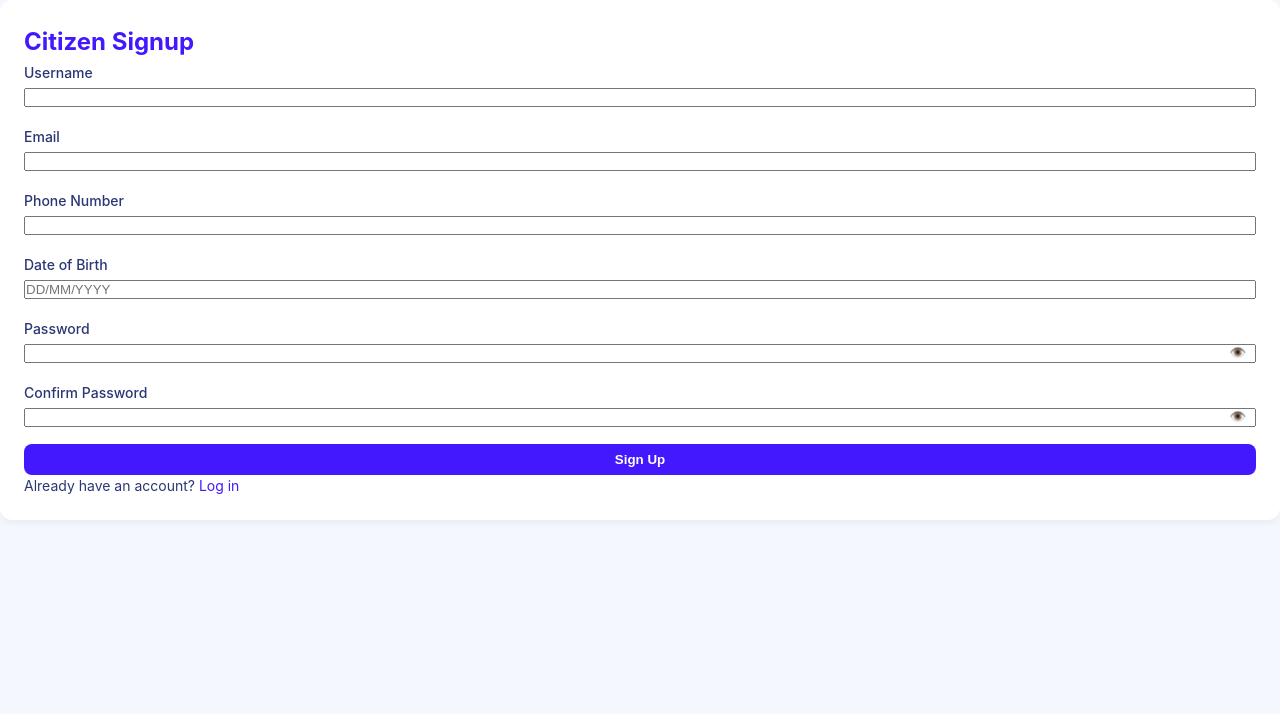
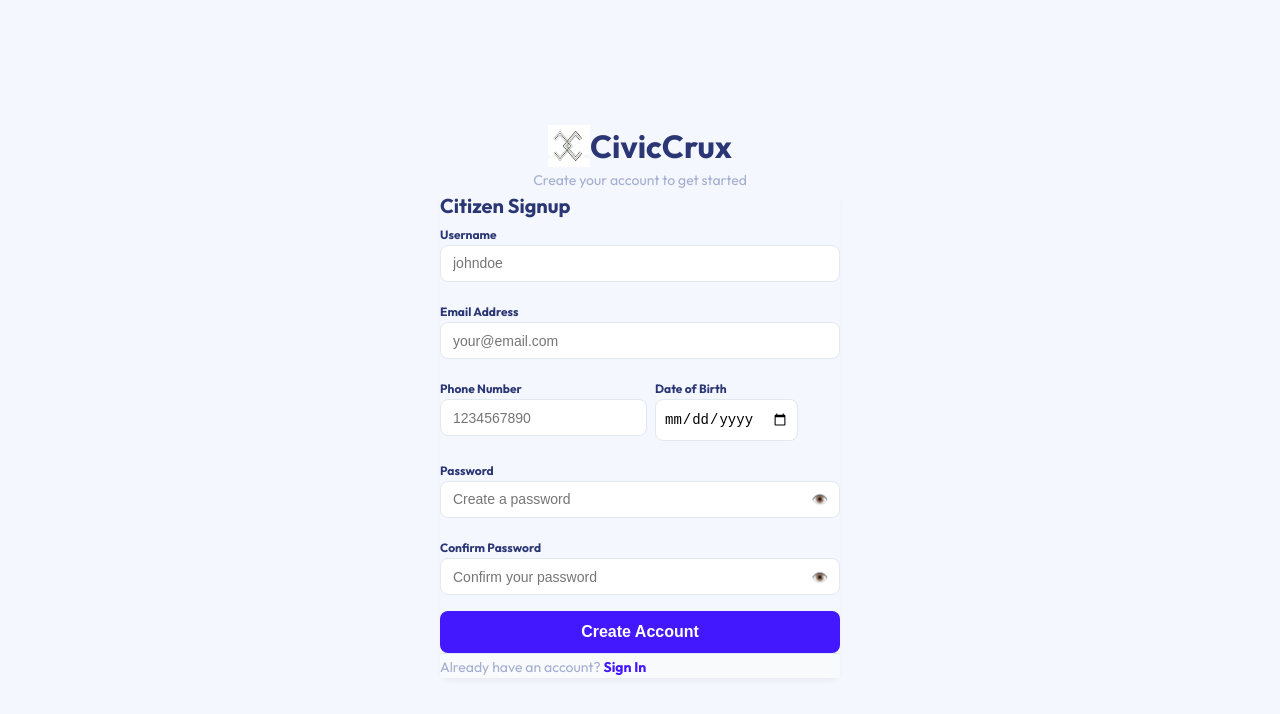
Before and after one commit to prithikka/CivicCrux, a React app in the folder frontend/: page /citizen-signup in a window 1280 px wide. Shown: the top 714 px of the page. Built offline with nearby package versions, Linux system fonts and the light colour scheme; the HTML template or start-up script is replaced by a standard one.

Commit message:
login-UI

```diff
--- a/frontend/src/index.css
+++ b/frontend/src/index.css
@@ -1,3 +1,5 @@
+@import url('https://fonts.googleapis.com/css2?family=Outfit:wght@300;400;500;600;700&display=swap');
+
 :root {
   --bg-main: #f4f7fe;
   --bg-card: #ffffff;
@@ -8,7 +10,7 @@
   --color-warning: #ffce20;
   --color-error: #ee5d50;
   --color-border: #e2e8f0;
-  --font-family: 'Inter', system-ui, sans-serif;
+  --font-family: 'Outfit', 'Inter', system-ui, sans-serif;
 }
 
 * {
@@ -36,29 +38,90 @@ a {
   padding: 2rem;
 }
 
-.flex { display: flex; }
-.flex-col { flex-direction: column; }
-.items-center { align-items: center; }
-.justify-between { justify-content: space-between; }
-.justify-center { justify-content: center; }
-.gap-1 { gap: 0.25rem; }
-.gap-2 { gap: 0.5rem; }
-.gap-4 { gap: 1rem; }
-.gap-6 { gap: 1.5rem; }
-.w-full { width: 100%; }
+.flex {
+  display: flex;
+}
+
+.flex-col {
+  flex-direction: column;
+}
+
+.items-center {
+  align-items: center;
+}
+
+.justify-between {
+  justify-content: space-between;
+}
+
+.justify-center {
+  justify-content: center;
+}
+
+.gap-1 {
+  gap: 0.25rem;
+}
+
+.gap-2 {
+  gap: 0.5rem;
+}
+
+.gap-4 {
+  gap: 1rem;
+}
+
+.gap-6 {
+  gap: 1.5rem;
+}
+
+.w-full {
+  width: 100%;
+}
 
 /* Typography */
-.text-xs { font-size: 0.75rem; }
-.text-sm { font-size: 0.875rem; }
-.text-base { font-size: 1rem; }
-.text-lg { font-size: 1.125rem; }
-.text-xl { font-size: 1.25rem; }
-.text-2xl { font-size: 1.5rem; }
-.font-bold { font-weight: 700; }
-.font-semibold { font-weight: 600; }
-.font-medium { font-weight: 500; }
-.text-gray { color: var(--text-secondary); }
-.text-primary { color: var(--color-primary); }
+.text-xs {
+  font-size: 0.75rem;
+}
+
+.text-sm {
+  font-size: 0.875rem;
+}
+
+.text-base {
+  font-size: 1rem;
+}
+
+.text-lg {
+  font-size: 1.125rem;
+}
+
+.text-xl {
+  font-size: 1.25rem;
+}
+
+.text-2xl {
+  font-size: 1.5rem;
+}
+
+.font-bold {
+  font-weight: 700;
+}
+
+.font-semibold {
+  font-weight: 600;
+}
+
+.font-medium {
+  font-weight: 500;
+}
+
+.text-gray {
+  color: var(--text-secondary);
+}
+
+.text-primary {
+  color: var(--color-primary);
+}
 
 /* Common UI */
 .card {
@@ -84,6 +147,7 @@ a {
   background-color: var(--color-primary);
   color: white;
 }
+
 .btn-primary:hover {
   background-color: #3311cc;
 }
@@ -103,13 +167,30 @@ a {
   font-weight: 600;
 }
 
-.badge-in-process { background-color: #e0e5ff; color: var(--color-primary); }
-.badge-reported { background-color: #fff9e6; color: #b28a00; border: 1px solid var(--color-warning); }
-.badge-resolved { background-color: #e6fcf5; color: #038a66; }
-.badge-escalated { background-color: #ffeeeb; color: var(--color-error); }
+.badge-in-process {
+  background-color: #e0e5ff;
+  color: var(--color-primary);
+}
+
+.badge-reported {
+  background-color: #fff9e6;
+  color: #b28a00;
+  border: 1px solid var(--color-warning);
+}
+
+.badge-resolved {
+  background-color: #e6fcf5;
+  color: #038a66;
+}
+
+.badge-escalated {
+  background-color: #ffeeeb;
+  color: var(--color-error);
+}
 
 /* Form inputs */
-.select-input, .text-input {
+.select-input,
+.text-input {
   padding: 0.5rem;
   border-radius: 6px;
   border: 1px solid var(--color-border);
--- a/frontend/src/pages/CitizenDashboard.jsx
+++ b/frontend/src/pages/CitizenDashboard.jsx
@@ -41,7 +41,7 @@ export default function CitizenDashboard() {
         <div style={{ minHeight: '100vh', paddingBottom: '2rem' }}>
             <Header
                 title="My Civic Reports"
-                user={user.name ? `${user.name} (Citizen)` : "Loading..."}
+                user={user.username ? `${user.username} (Citizen)` : (user.name ? `${user.name} (Citizen)` : "Loading...")}
                 extraAction={
                     <Link to="/report" className="btn btn-primary" style={{ padding: '0.75rem 1.5rem', borderRadius: '8px', textDecoration: 'none' }}>+ Report New Issue</Link>
                 }
--- a/frontend/src/pages/CitizenLogin.jsx
+++ b/frontend/src/pages/CitizenLogin.jsx
@@ -30,35 +30,46 @@ export default function CitizenLogin() {
     };
 
     return (
-        <div className="flex flex-col items-center justify-center p-8 min-h-screen bg-gray-100">
-            <div className="card p-8 w-full max-w-md bg-white rounded shadow text-center">
-                <h2 className="text-2xl font-bold mb-6 text-primary">Citizen Login</h2>
-                {error && <p className="text-red-500 mb-4">{error}</p>}
+        <div className="flex flex-col items-center justify-center p-4" style={{ backgroundColor: '#f4f7fe', minHeight: '100vh' }}>
+            <div className="text-center mb-6 mt-2">
+                <div className="flex items-center justify-center gap-3 mb-2">
+                    <img src="/logo.png" alt="CivicCrux Logo" style={{ width: '42px', height: '42px' }} />
+                    <h1 className="text-3xl font-bold" style={{ color: 'var(--text-primary)', margin: 0 }}>CivicCrux</h1>
+                </div>
+                <p className="text-sm text-gray" style={{ color: 'var(--text-secondary)' }}>Report and resolve civic issues in your area</p>
+            </div>
 
-                <form onSubmit={handleLogin} className="flex flex-col gap-4 text-left">
+            <div className="bg-white w-full max-w-sm rounded-xl shadow-sm overflow-hidden" style={{ borderRadius: '12px', boxShadow: '0 4px 6px -1px rgba(0, 0, 0, 0.05)', maxWidth: '400px' }}>
+                <div className="p-6">
+                    <h2 className="text-xl font-bold text-center mb-6" style={{ color: 'var(--text-primary)' }}>Citizen Login</h2>
+                    {error && <p className="text-red-500 mb-4 text-sm font-bold text-center">{error}</p>}
+
+                    <form onSubmit={handleLogin} className="flex flex-col gap-4 text-left border-b border-gray-200 pb-6 mb-2" style={{ borderBottom: '1px solid var(--color-border)' }}>
                         <div>
-                        <label className="block text-sm font-medium mb-1">Username</label>
-                        <input type="text" className="input w-full" value={formData.username} onChange={e => setFormData({ ...formData, username: e.target.value })} required />
+                            <label className="block text-xs font-bold mb-1" style={{ color: 'var(--text-primary)' }}>Username</label>
+                            <div style={{ position: 'relative' }}>
+                                <input type="text" className="input w-full" value={formData.username} onChange={e => setFormData({ ...formData, username: e.target.value })} required placeholder="johndoe" style={{ border: '1px solid var(--color-border)', borderRadius: '8px', padding: '0.6rem 0.75rem', width: '100%', fontSize: '0.875rem' }} />
+                            </div>
                         </div>
                         <div>
-                        <label className="block text-sm font-medium mb-1">Password</label>
+                            <label className="block text-xs font-bold mb-1" style={{ color: 'var(--text-primary)' }}>Password</label>
                             <div style={{ position: 'relative' }}>
-                            <input type={showPassword ? "text" : "password"} className="input w-full" value={formData.password} onChange={e => setFormData({ ...formData, password: e.target.value })} required />
-                            <button type="button" onClick={() => setShowPassword(!showPassword)} style={{ position: 'absolute', right: '10px', top: '50%', transform: 'translateY(-50%)', background: 'none', border: 'none', cursor: 'pointer' }}>
+                                <input type={showPassword ? "text" : "password"} className="input w-full" value={formData.password} onChange={e => setFormData({ ...formData, password: e.target.value })} required placeholder="Enter your password" style={{ border: '1px solid var(--color-border)', borderRadius: '8px', padding: '0.6rem 2.5rem 0.6rem 0.75rem', width: '100%', fontSize: '0.875rem' }} />
+                                <button type="button" onClick={() => setShowPassword(!showPassword)} style={{ position: 'absolute', right: '12px', top: '50%', transform: 'translateY(-50%)', background: 'none', border: 'none', cursor: 'pointer', color: 'var(--text-secondary)' }}>
                                     {showPassword ? '🙈' : '👁️'}
                                 </button>
                             </div>
                         </div>
-                    <button type="submit" className="btn btn-primary w-full mt-2">Login</button>
+                        <button type="submit" className="btn btn-primary w-full mt-2" style={{ padding: '0.75rem', borderRadius: '8px', fontSize: '1rem', background: 'var(--color-primary)' }}>Sign In</button>
+                        <div className="text-center mt-2">
+                            <Link to="/citizen-forgot" className="text-primary text-sm hover:underline font-bold">Forgot Password?</Link>
+                        </div>
                     </form>
+                </div>
 
-                <div className="mt-6 flex flex-col gap-2 text-sm text-gray-600">
-                    <p>
-                        <Link to="/citizen-forgot" className="text-primary hover:underline">Forgot Password?</Link>
-                    </p>
-                    <p>
-                        Don't have an account? <Link to="/citizen-signup" className="text-primary hover:underline">Sign up</Link>
-                    </p>
+                <div className="py-4 text-center" style={{ backgroundColor: '#f9fafb' }}>
+                    <span className="text-sm" style={{ color: 'var(--text-secondary)' }}>Don't have an account? </span>
+                    <Link to="/citizen-signup" className="text-sm font-bold hover:underline" style={{ color: 'var(--color-primary)' }}>Sign Up</Link>
                 </div>
             </div>
         </div>
--- a/frontend/src/pages/CitizenSignup.jsx
+++ b/frontend/src/pages/CitizenSignup.jsx
@@ -57,52 +57,73 @@ export default function CitizenSignup() {
     };
 
     return (
-        <div className="flex flex-col items-center justify-center p-8 min-h-screen bg-gray-100">
-            <div className="card p-8 w-full max-w-md bg-white rounded shadow text-center">
-                <h2 className="text-2xl font-bold mb-6 text-primary">Citizen Signup</h2>
-                {error && <p className="text-red-500 mb-4">{error}</p>}
+        <div className="flex flex-col items-center justify-center p-4" style={{ backgroundColor: '#f4f7fe', minHeight: '100vh' }}>
+            <div className="text-center mb-6 mt-4">
+                <div className="flex items-center justify-center gap-3 mb-2">
+                    <img src="/logo.png" alt="CivicCrux Logo" style={{ width: '42px', height: '42px' }} />
+                    <h1 className="text-3xl font-bold" style={{ color: 'var(--text-primary)', margin: 0 }}>CivicCrux</h1>
+                </div>
+                <p className="text-sm text-gray" style={{ color: 'var(--text-secondary)' }}>Create your account to get started</p>
+            </div>
 
-                <form onSubmit={handleSignup} className="flex flex-col gap-4 text-left">
+            <div className="bg-white w-full max-w-sm rounded-xl shadow-sm overflow-hidden mb-8" style={{ borderRadius: '12px', boxShadow: '0 4px 6px -1px rgba(0, 0, 0, 0.05)', maxWidth: '400px' }}>
+                <div className="p-6">
+                    <h2 className="text-xl font-bold text-center mb-6" style={{ color: 'var(--text-primary)' }}>Citizen Signup</h2>
+                    {error && <p className="text-red-500 mb-4 text-sm font-bold text-center">{error}</p>}
+
+                    <form onSubmit={handleSignup} className="flex flex-col gap-4 text-left border-b border-gray-200 pb-6 mb-2" style={{ borderBottom: '1px solid var(--color-border)' }}>
                         <div>
-                        <label className="block text-sm font-medium mb-1">Username</label>
-                        <input type="text" className="input w-full" value={formData.username} onChange={e => setFormData({ ...formData, username: e.target.value })} required />
+                            <label className="block text-xs font-bold mb-1" style={{ color: 'var(--text-primary)' }}>Username</label>
+                            <div style={{ position: 'relative' }}>
+                                <input type="text" className="input w-full" value={formData.username} onChange={e => setFormData({ ...formData, username: e.target.value })} required placeholder="johndoe" style={{ border: '1px solid var(--color-border)', borderRadius: '8px', padding: '0.6rem 0.75rem', width: '100%', fontSize: '0.875rem' }} />
+                            </div>
                         </div>
                         <div>
-                        <label className="block text-sm font-medium mb-1">Email</label>
-                        <input type="email" className="input w-full" value={formData.email} onChange={e => setFormData({ ...formData, email: e.target.value })} required />
+                            <label className="block text-xs font-bold mb-1" style={{ color: 'var(--text-primary)' }}>Email Address</label>
+                            <div style={{ position: 'relative' }}>
+                                <input type="email" className="input w-full" value={formData.email} onChange={e => setFormData({ ...formData, email: e.target.value })} required placeholder="your@email.com" style={{ border: '1px solid var(--color-border)', borderRadius: '8px', padding: '0.6rem 0.75rem', width: '100%', fontSize: '0.875rem' }} />
+                            </div>
+                        </div>
+                        <div className="flex gap-2">
+                            <div className="flex-1">
+                                <label className="block text-xs font-bold mb-1" style={{ color: 'var(--text-primary)' }}>Phone Number</label>
+                                <div style={{ position: 'relative' }}>
+                                    <input type="tel" pattern="\d{10}" minLength="10" maxLength="10" className="input w-full" value={formData.phone} onChange={e => setFormData({ ...formData, phone: e.target.value })} required placeholder="1234567890" style={{ border: '1px solid var(--color-border)', borderRadius: '8px', padding: '0.6rem 0.75rem', width: '100%', fontSize: '0.875rem' }} />
+                                </div>
+                            </div>
+                            <div className="flex-1">
+                                <label className="block text-xs font-bold mb-1" style={{ color: 'var(--text-primary)' }}>Date of Birth</label>
+                                <div style={{ position: 'relative' }}>
+                                    <input type="date" className="input w-full" value={formData.dob} onChange={e => setFormData({ ...formData, dob: e.target.value })} required style={{ border: '1px solid var(--color-border)', borderRadius: '8px', padding: '0.4rem 0.5rem', width: '100%', fontSize: '0.875rem', height: '41.6px' }} />
+                                </div>
+                            </div>
                         </div>
                         <div>
-                        <label className="block text-sm font-medium mb-1">Phone Number</label>
-                        <input type="tel" className="input w-full" value={formData.phone} onChange={e => setFormData({ ...formData, phone: e.target.value })} required />
-                    </div>
-                    <div>
-                        <label className="block text-sm font-medium mb-1">Date of Birth</label>
-                        <input type="text" placeholder="DD/MM/YYYY" className="input w-full" value={formData.dob} onChange={e => setFormData({ ...formData, dob: e.target.value })} required />
-                    </div>
-                    <div>
-                        <label className="block text-sm font-medium mb-1">Password</label>
+                            <label className="block text-xs font-bold mb-1" style={{ color: 'var(--text-primary)' }}>Password</label>
                             <div style={{ position: 'relative' }}>
-                            <input type={showPassword ? "text" : "password"} className="input w-full" value={formData.password} onChange={e => setFormData({ ...formData, password: e.target.value })} required minLength="8" />
-                            <button type="button" onClick={() => setShowPassword(!showPassword)} style={{ position: 'absolute', right: '10px', top: '50%', transform: 'translateY(-50%)', background: 'none', border: 'none', cursor: 'pointer' }}>
+                                <input type={showPassword ? "text" : "password"} className="input w-full" value={formData.password} onChange={e => setFormData({ ...formData, password: e.target.value })} required minLength="8" placeholder="Create a password" style={{ border: '1px solid var(--color-border)', borderRadius: '8px', padding: '0.6rem 2.5rem 0.6rem 0.75rem', width: '100%', fontSize: '0.875rem' }} />
+                                <button type="button" onClick={() => setShowPassword(!showPassword)} style={{ position: 'absolute', right: '12px', top: '50%', transform: 'translateY(-50%)', background: 'none', border: 'none', cursor: 'pointer', color: 'var(--text-secondary)' }}>
                                     {showPassword ? '🙈' : '👁️'}
                                 </button>
                             </div>
                         </div>
                         <div>
-                        <label className="block text-sm font-medium mb-1">Confirm Password</label>
+                            <label className="block text-xs font-bold mb-1" style={{ color: 'var(--text-primary)' }}>Confirm Password</label>
                             <div style={{ position: 'relative' }}>
-                            <input type={showPassword ? "text" : "password"} className="input w-full" value={formData.confirmPassword} onChange={e => setFormData({ ...formData, confirmPassword: e.target.value })} required minLength="8" />
-                            <button type="button" onClick={() => setShowPassword(!showPassword)} style={{ position: 'absolute', right: '10px', top: '50%', transform: 'translateY(-50%)', background: 'none', border: 'none', cursor: 'pointer' }}>
+                                <input type={showPassword ? "text" : "password"} className="input w-full" value={formData.confirmPassword} onChange={e => setFormData({ ...formData, confirmPassword: e.target.value })} required minLength="8" placeholder="Confirm your password" style={{ border: '1px solid var(--color-border)', borderRadius: '8px', padding: '0.6rem 2.5rem 0.6rem 0.75rem', width: '100%', fontSize: '0.875rem' }} />
+                                <button type="button" onClick={() => setShowPassword(!showPassword)} style={{ position: 'absolute', right: '12px', top: '50%', transform: 'translateY(-50%)', background: 'none', border: 'none', cursor: 'pointer', color: 'var(--text-secondary)' }}>
                                     {showPassword ? '🙈' : '👁️'}
                                 </button>
                             </div>
                         </div>
-                    <button type="submit" className="btn btn-primary w-full mt-4">Sign Up</button>
+                        <button type="submit" className="btn btn-primary w-full mt-2" style={{ padding: '0.75rem', borderRadius: '8px', fontSize: '1rem', background: 'var(--color-primary)' }}>Create Account</button>
                     </form>
+                </div>
 
-                <p className="mt-6 text-sm text-gray-600">
-                    Already have an account? <Link to="/citizen-login" className="text-primary hover:underline">Log in</Link>
-                </p>
+                <div className="py-4 text-center" style={{ backgroundColor: '#f9fafb' }}>
+                    <span className="text-sm" style={{ color: 'var(--text-secondary)' }}>Already have an account? </span>
+                    <Link to="/citizen-login" className="text-sm font-bold hover:underline" style={{ color: 'var(--color-primary)' }}>Sign In</Link>
+                </div>
             </div>
         </div>
     );
--- a/frontend/src/pages/OfficerDashboard.jsx
+++ b/frontend/src/pages/OfficerDashboard.jsx
@@ -42,7 +42,7 @@ export default function OfficerDashboard() {
         <div style={{ minHeight: '100vh', paddingBottom: '2rem' }}>
             <Header
                 title="Officer Dashboard"
-                user={user.name || "Loading..."}
+                user={user.username ? user.username : (user.name || "Loading...")}
                 ward={user.ward || "..."}
             />
 
--- a/frontend/src/pages/OfficerLogin.jsx
+++ b/frontend/src/pages/OfficerLogin.jsx
@@ -35,34 +35,43 @@ export default function OfficerLogin() {
     };
 
     return (
-        <div className="flex flex-col items-center justify-center p-8 min-h-screen bg-gray-100">
-            <div className="card p-8 w-full max-w-md bg-white rounded shadow text-center">
-                <div style={{ background: '#e6fcf5', padding: '1rem', borderRadius: '50%', marginBottom: '1.5rem', width: '60px', height: '60px', display: 'flex', alignItems: 'center', justifyContent: 'center', margin: '0 auto' }}>
-                    <span style={{ fontSize: '1.5rem' }}>🛡️</span>
+        <div className="flex flex-col items-center justify-center p-4" style={{ backgroundColor: '#f4f7fe', minHeight: '100vh' }}>
+            <div className="text-center mb-6 mt-2">
+                <div className="flex items-center justify-center gap-3 mb-2">
+                    <img src="/logo.png" alt="CivicCrux Logo" style={{ width: '42px', height: '42px' }} />
+                    <h1 className="text-3xl font-bold" style={{ color: 'var(--text-primary)', margin: 0 }}>CivicCrux</h1>
                 </div>
-                <h2 className="text-2xl font-bold mb-6" style={{ color: 'var(--color-success)' }}>Staff / Admin Login</h2>
-                {error && <p className="text-red-500 mb-4">{error}</p>}
+                <p className="text-sm text-gray" style={{ color: 'var(--text-secondary)' }}>Log in to your staff portal to manage issues</p>
+            </div>
 
-                <form onSubmit={handleLogin} className="flex flex-col gap-4 text-left">
+            <div className="bg-white w-full max-w-sm rounded-xl shadow-sm overflow-hidden" style={{ borderRadius: '12px', boxShadow: '0 4px 6px -1px rgba(0, 0, 0, 0.05)', maxWidth: '400px' }}>
+                <div className="p-6">
+                    <h2 className="text-xl font-bold text-center mb-6" style={{ color: 'var(--text-primary)' }}>Staff / Admin Login</h2>
+                    {error && <p className="text-red-500 mb-4 text-sm font-bold text-center">{error}</p>}
+
+                    <form onSubmit={handleLogin} className="flex flex-col gap-4 text-left border-b border-gray-200 pb-6 mb-2" style={{ borderBottom: '1px solid var(--color-border)' }}>
                         <div>
-                        <label className="block text-sm font-medium mb-1">Email</label>
-                        <input type="email" className="input w-full" value={formData.email} onChange={e => setFormData({ ...formData, email: e.target.value })} required />
+                            <label className="block text-xs font-bold mb-1" style={{ color: 'var(--text-primary)' }}>Staff Email</label>
+                            <div style={{ position: 'relative' }}>
+                                <input type="email" className="input w-full" value={formData.email} onChange={e => setFormData({ ...formData, email: e.target.value })} required placeholder="your.email@civiccrux.com" style={{ border: '1px solid var(--color-border)', borderRadius: '8px', padding: '0.6rem 0.75rem', width: '100%', fontSize: '0.875rem' }} />
+                            </div>
                         </div>
                         <div>
-                        <label className="block text-sm font-medium mb-1">Password</label>
+                            <label className="block text-xs font-bold mb-1" style={{ color: 'var(--text-primary)' }}>Password</label>
                             <div style={{ position: 'relative' }}>
-                            <input type={showPassword ? "text" : "password"} className="input w-full" value={formData.password} onChange={e => setFormData({ ...formData, password: e.target.value })} required />
-                            <button type="button" onClick={() => setShowPassword(!showPassword)} style={{ position: 'absolute', right: '10px', top: '50%', transform: 'translateY(-50%)', background: 'none', border: 'none', cursor: 'pointer' }}>
+                                <input type={showPassword ? "text" : "password"} className="input w-full" value={formData.password} onChange={e => setFormData({ ...formData, password: e.target.value })} required placeholder="Enter your password" style={{ border: '1px solid var(--color-border)', borderRadius: '8px', padding: '0.6rem 2.5rem 0.6rem 0.75rem', width: '100%', fontSize: '0.875rem' }} />
+                                <button type="button" onClick={() => setShowPassword(!showPassword)} style={{ position: 'absolute', right: '12px', top: '50%', transform: 'translateY(-50%)', background: 'none', border: 'none', cursor: 'pointer', color: 'var(--text-secondary)' }}>
                                     {showPassword ? '🙈' : '👁️'}
                                 </button>
                             </div>
                         </div>
-                    <button type="submit" className="btn w-full mt-2" style={{ background: 'var(--color-success)', color: 'white', border: 'none' }}>Login</button>
+                        <button type="submit" className="btn w-full mt-2" style={{ padding: '0.75rem', borderRadius: '8px', fontSize: '1rem', background: '#000000', color: 'white' }}>Sign In</button>
                     </form>
+                </div>
 
-                <p className="mt-6 text-sm text-gray-600">
-                    <Link to="/" className="text-primary hover:underline">Back to Home</Link>
-                </p>
+                <div className="py-4 text-center" style={{ backgroundColor: '#f9fafb' }}>
+                    <Link to="/" className="text-sm font-bold hover:underline" style={{ color: 'var(--color-primary)' }}>Back to Home</Link>
+                </div>
             </div>
         </div>
     );
```
Also changed, not shown: frontend/public/logo.png (added), 1 other file (tests, documents, lock files or other folders). Lines whose indentation alone changed are shown as unchanged.
